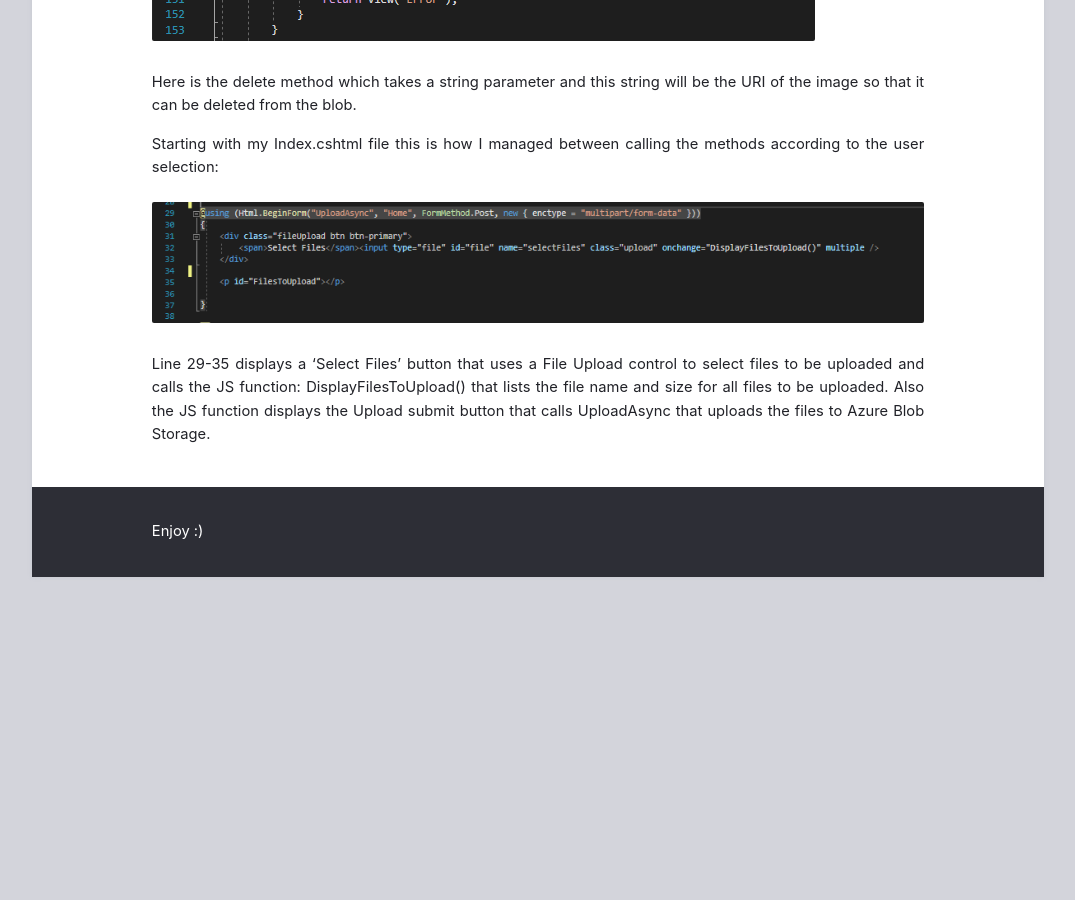
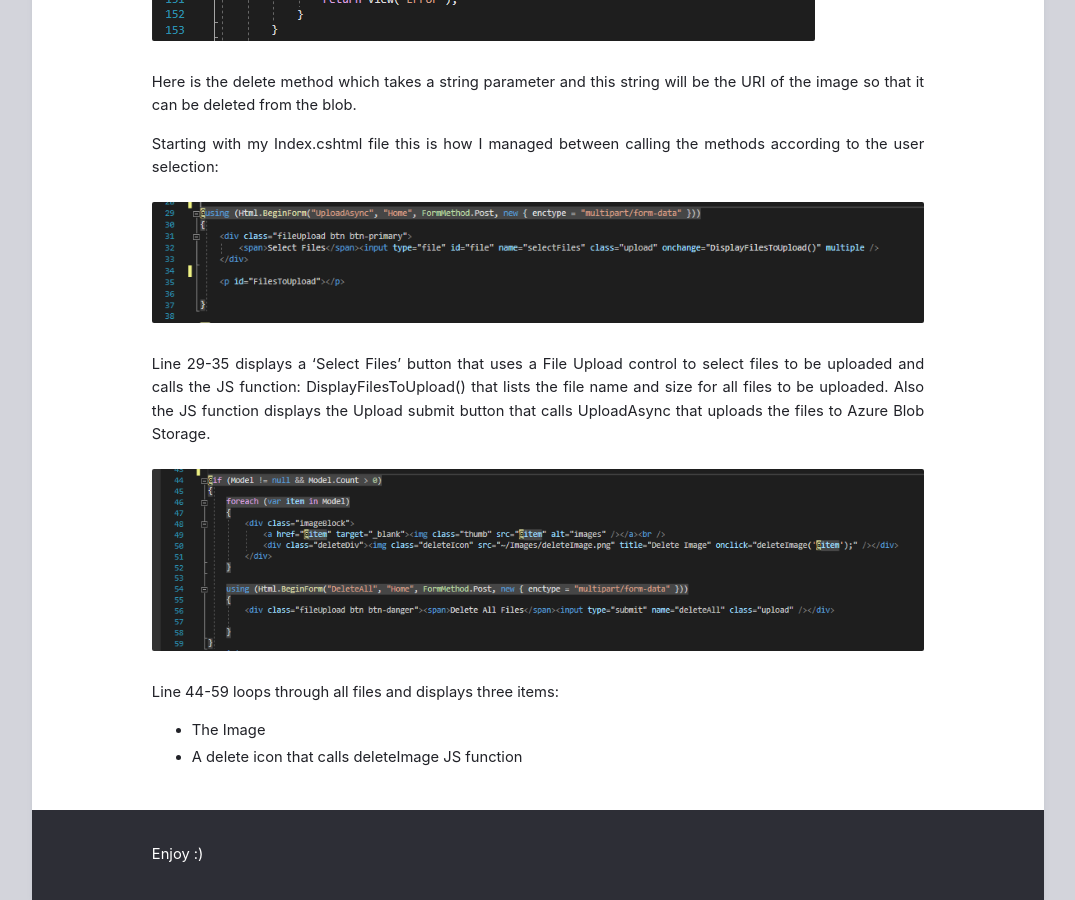
Before and after one commit to ItsAnass/ItsAnass.github.io, a Jekyll site: the page built from _posts/2021-10-01-Files-in-the-cloud.md, in a window 1280 px wide and 900 px high, scrolled down 3263 px. Shown: the whole window, without its empty margins (102-1177 px from the left). Built offline with Jekyll 4.4.1, drawn with Linux system fonts in a browser that asks for light colours; before the commit the page ends 3840 px from its top, so only the background shows below that.

Commit message:
Update 2021-10-01-Files-in-the-cloud.md

```diff
--- a/_posts/2021-10-01-Files-in-the-cloud.md
+++ b/_posts/2021-10-01-Files-in-the-cloud.md
@@ -45,3 +45,9 @@ Starting with my Index.cshtml file this is how I managed between calling the met
 Line 29-35 displays a 'Select Files' button that uses a File Upload control to select files to be uploaded and
 calls the JS function: DisplayFilesToUpload() that lists the file name and size for all files to be uploaded.
 Also the JS function displays the Upload submit button that calls UploadAsync that uploads the files to Azure Blob Storage.
+
+![Methods](https://github.com/ItsAnass/ItsAnass.github.io/blob/main/assets/Images/Blobs/Screenshot%202021-10-01%20150838.png?raw=true)
+
+Line 44-59 loops through all files and displays three items:
+* The Image
+* A delete icon that calls deleteImage JS function
```
